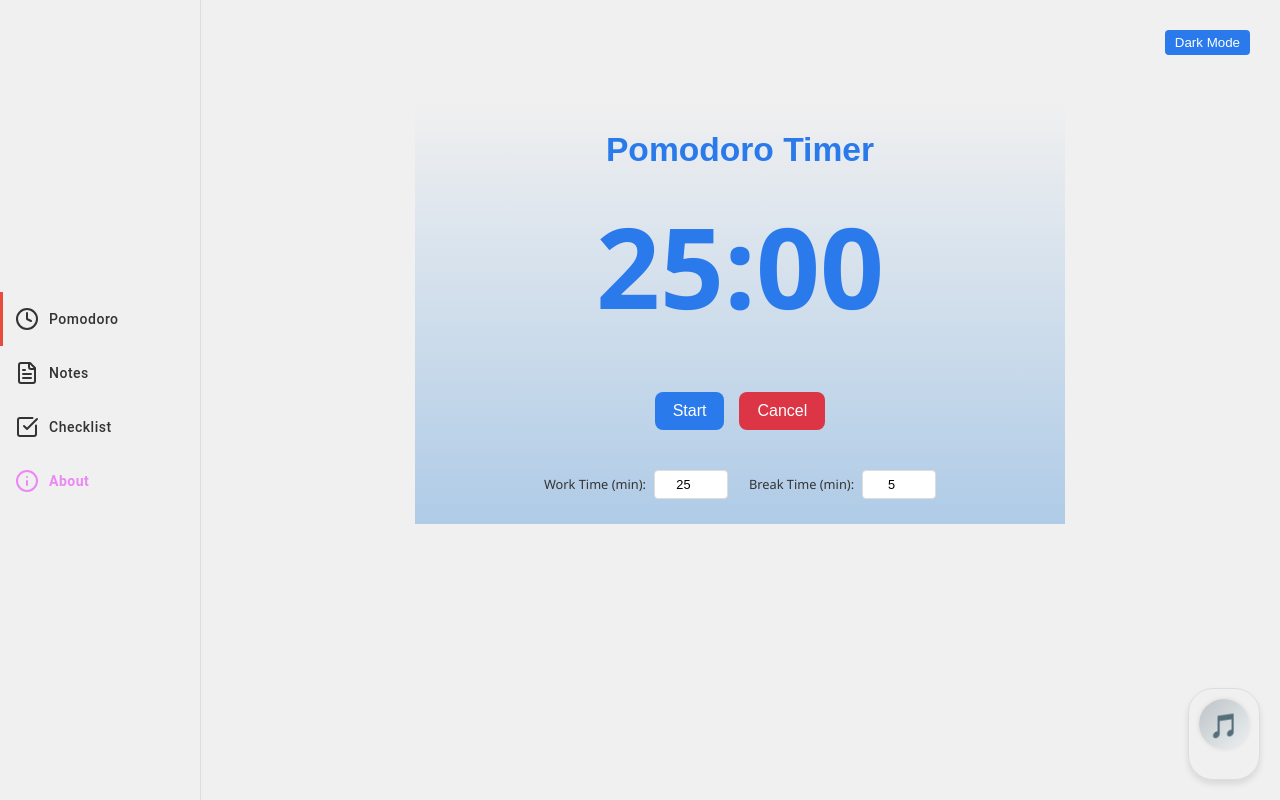
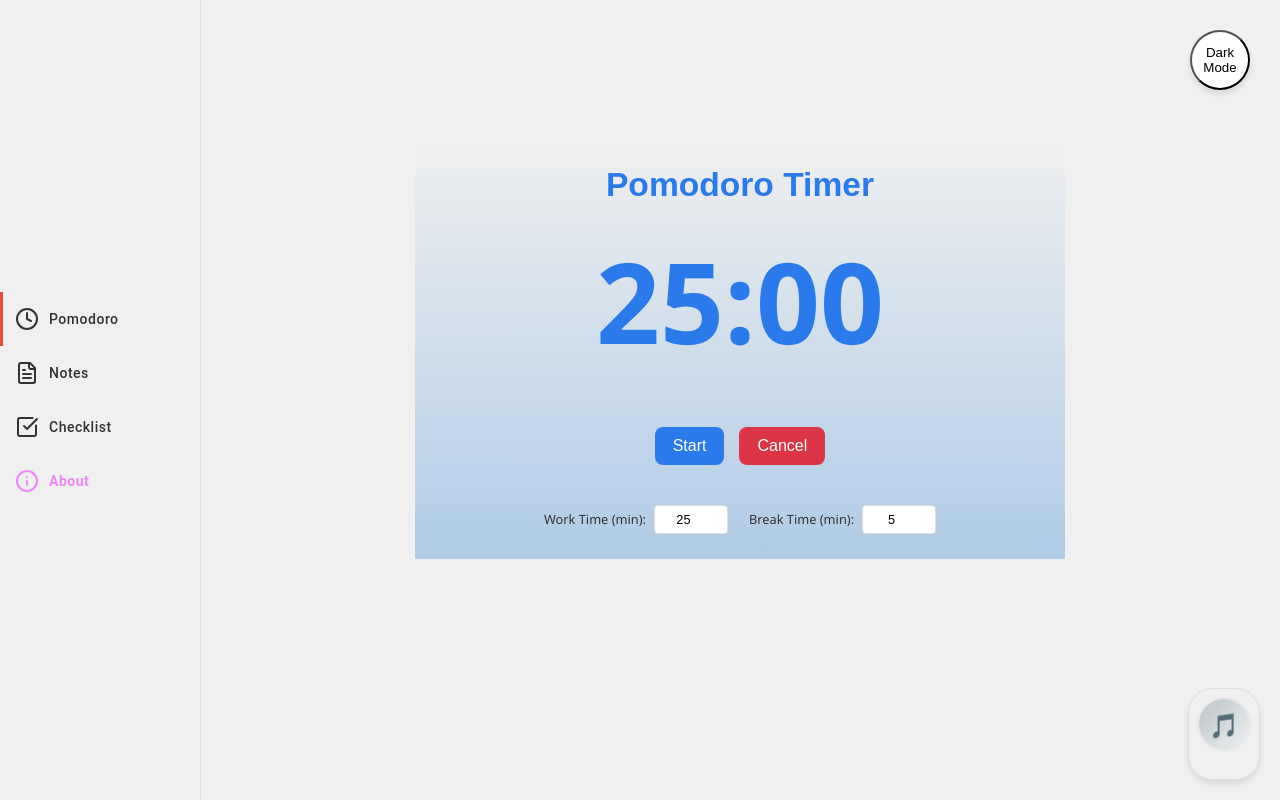
Before and after one commit to Ajithesh9/productivity-hub, a React (Create React App) app: page / in a window 1280 px wide. Built offline with nearby package versions, Linux system fonts and the light colour scheme.

Commit message:
Update Layout.css

```diff
--- a/src/components/Layout.css
+++ b/src/components/Layout.css
@@ -7,6 +7,12 @@
   --input-bg: #fff;
   --item-bg: #fff;
   --quote-bg: #fff;
+
+  /* Toggle Button Colors */
+  --toggle-bg-light: #ffffff;
+  --toggle-bg-dark: #2c2c2c;
+  --toggle-glow-light: rgba(0, 0, 0, 0.1);
+  --toggle-glow-dark: rgba(255, 255, 255, 0.2);
 }
 
 .layout.dark {
@@ -41,11 +47,72 @@
   padding: 10px;
 }
 
+/* Theme Toggle Button */
 .theme-toggle {
-  padding: 5px 10px;
+  position: relative;
+  width: 60px;
+  height: 60px;
+  background: var(--toggle-bg-light);
+  border-radius: 50%;
   cursor: pointer;
-  background: var(--primary-color);
-  color: #fff;
-  border: none;
-  border-radius: 4px;
+  box-shadow: 0 4px 6px rgba(0, 0, 0, 0.1);
+  display: flex;
+  justify-content: center;
+  align-items: center;
+  transition: background 0.3s ease-in-out, box-shadow 0.3s ease-in-out;
 }
+
+.layout.dark .theme-toggle {
+  background: var(--toggle-bg-dark);
+  box-shadow: 0 0 15px var(--toggle-glow-dark), 0 4px 6px rgba(0, 0, 0, 0.2);
+}
+
+.theme-toggle svg {
+  width: 24px;
+  height: 24px;
+  color: var(--text-color);
+  transition: transform 0.3s ease-in-out, filter 0.3s ease-in-out;
+}
+
+.theme-toggle:hover svg {
+  transform: scale(1.2); /* Slightly enlarge on hover */
+}
+
+/* Moon Animation */
+.theme-toggle:hover .moon-icon {
+  animation: rotate-moon 1.5s linear infinite;
+}
+
+@keyframes rotate-moon {
+  0% {
+    transform: rotate(0deg);
+  }
+  100% {
+    transform: rotate(360deg);
+  }
+}
+
+/* Bulb Glow Animation */
+.theme-toggle .bulb-icon {
+  filter: drop-shadow(0 0 5px var(--toggle-glow-light));
+}
+
+.layout.dark .theme-toggle .bulb-icon {
+  filter: drop-shadow(0 0 10px var(--toggle-glow-dark));
+}
+
+.theme-toggle:hover .bulb-icon {
+  animation: pulse-bulb 1.5s infinite;
+}
+
+@keyframes pulse-bulb {
+  0% {
+    filter: drop-shadow(0 0 5px var(--toggle-glow-light));
+  }
+  50% {
+    filter: drop-shadow(0 0 15px var(--toggle-glow-light));
+  }
+  100% {
+    filter: drop-shadow(0 0 5px var(--toggle-glow-light));
+  }
+}
```
